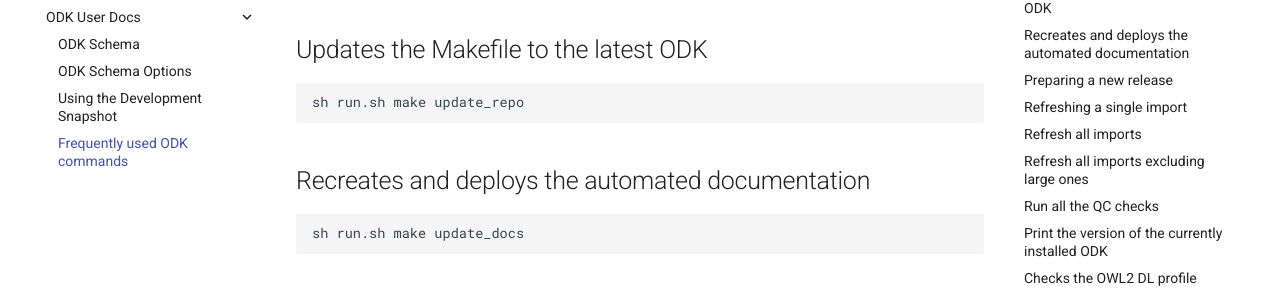
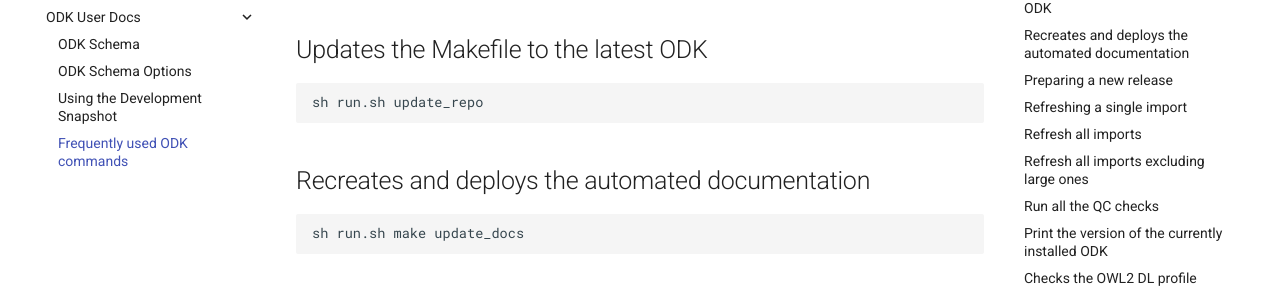
Before and after one commit to INCATools/ontology-development-kit, an MkDocs documentation site: the page built from docs/FrequentlyUsedODKCommands.md, in a window 1280 px wide and 900 px high. Shown: the part 148-436 px from the top of the window. Built offline with MkDocs 1.6.1 and Material for MkDocs 9.7.7, drawn with Linux system fonts in a browser that asks for light colours; comment, search, counter and statistics services are not loaded.

Commit message:
Install a helper update_repo script, update documentation.
Updating a repo can now be done by invoking `sh run.sh odk.py update`.

But for convenience, we install a dead simple script in
/tools/update_repo that merely call the above command, so that an update
can be triggered using `sh run.sh update_repo`.

This is because until now, most people never had to deal with the
`odk.py` script directly, since it was typically only used for seeding a
repository (which is only ever done once). It was also indirectly used
for updates (since an update involved seeding a brand new repository and
then copying its files to the current repository), but this fact was
hidden from the users.

So, I believe suddenly introducing the need to call that odk.py script
to update a repo could cause needless confusion in users' mind, so we
hide it behing a single `update_repo` command. This also has the benefit
of shielding us from any future potential change to the interface of the
odk.py update command.

````diff
--- a/docs/FrequentlyUsedODKCommands.md
+++ b/docs/FrequentlyUsedODKCommands.md
@@ -3,7 +3,7 @@
 ## Updates the Makefile to the latest ODK
 
 ```
-sh run.sh make update_repo
+sh run.sh update_repo
 ```
 
 ## Recreates and deploys the automated documentation
````
Also changed, not shown: template/src/ontology/Makefile.jinja2 (+5 -2 lines), 2 other files.
